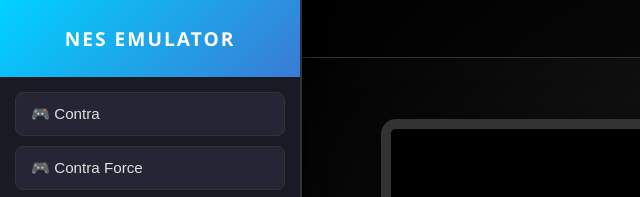
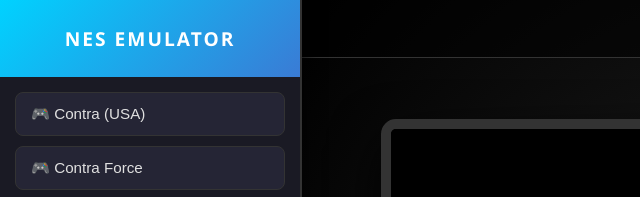
Before and after one commit to ngochaidz/nes-games, a plain HTML site: page index.html in a window 1280 px wide. Shown: the top 197 px of the page, 0-640 px from the left. Drawn offline with Linux system fonts and the light colour scheme.

Commit message:
Update Contra game file link in index.html

```diff
--- a/index.html
+++ b/index.html
@@ -157,7 +157,7 @@
 <script>
     // 1. DANH SÁCH GAME CỦA BẠN (Cập nhật tại đây)
     const games = [
-        { name: "Contra", file: "Contra (USA).nes" },
+        { name: "Contra (USA)", file: "https://github.com/ngochaidz/nes-games/blob/main/Contra%20(USA).nes" },
         { name: "Contra Force", file: "contra.nes" },
         { name: "Tank 1990", file: "tank.nes" },
         { name: "Bomberman", file: "bomberman.nes" }
```
